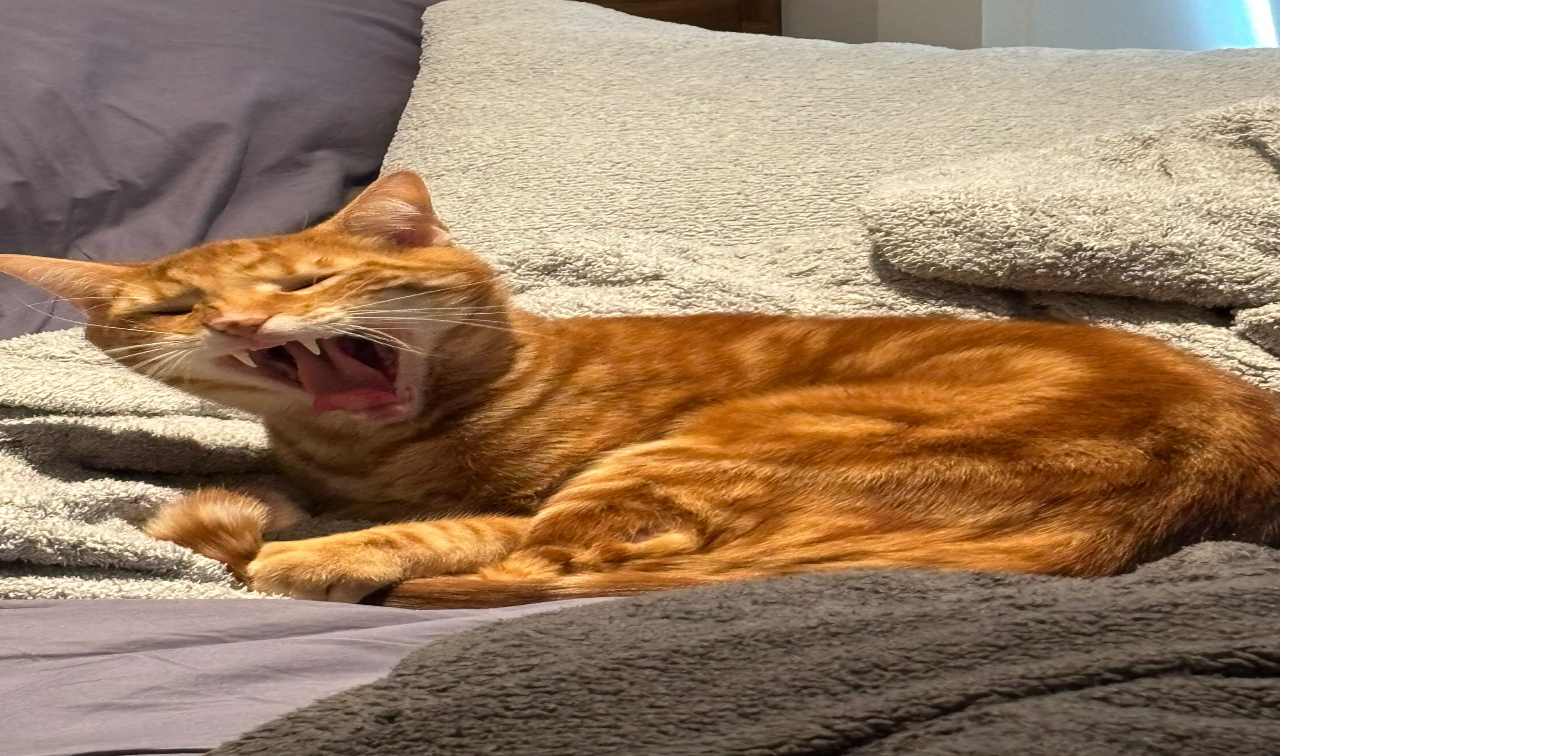
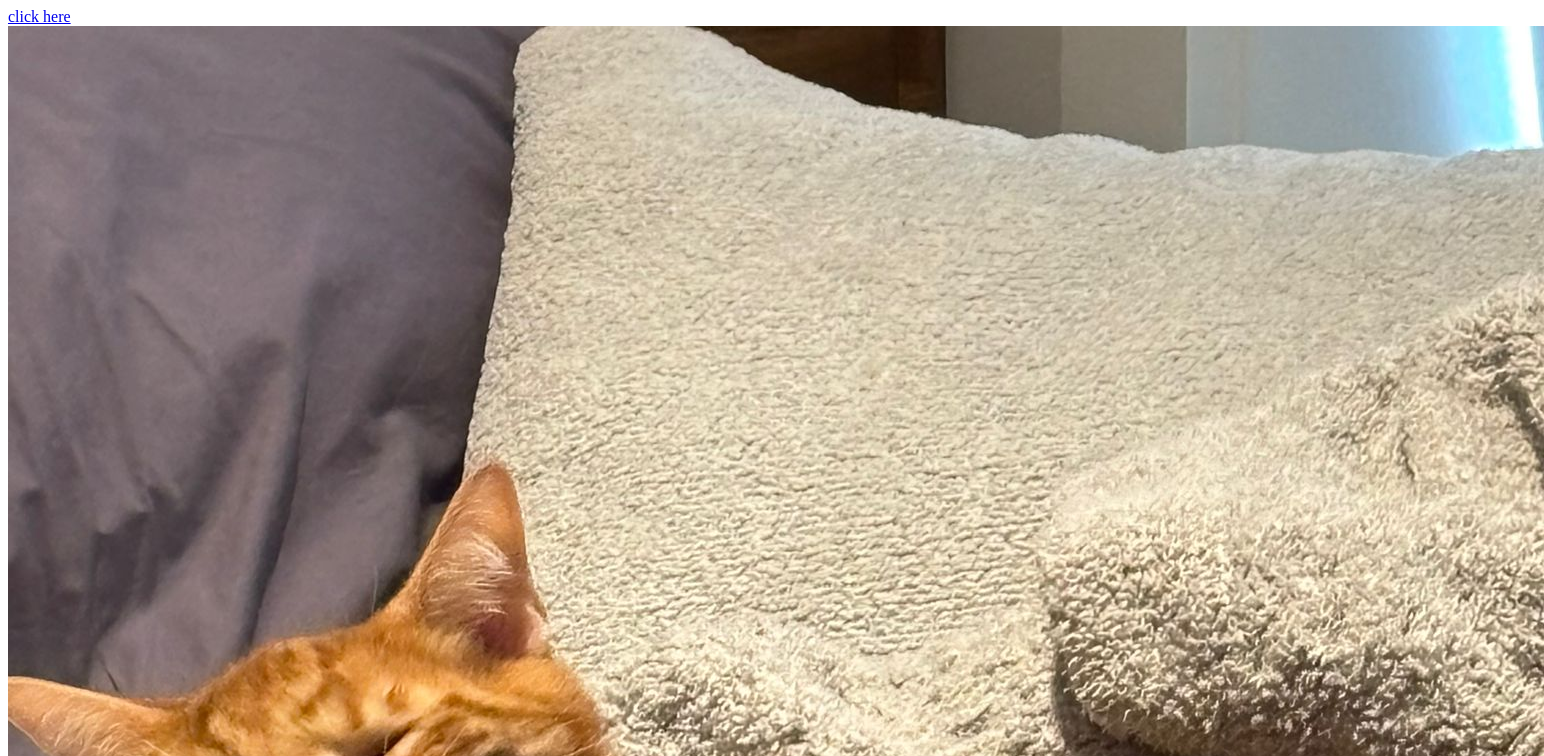
Before and after one commit to ArthurAMP/arthuramp.github.io, a plain HTML site: page index.html in a window 1280 px wide. Shown: the top 756 px of the page, 1544 px wide, since content can reach past the window. Drawn offline with Linux system fonts and the light colour scheme.

Commit message:
getting back at someone

```diff
--- a/index.html
+++ b/index.html
@@ -1,4 +1,7 @@
 <html>
-  <link rel="stylesheet" href="styles.css">
-  <img src=cat.png>
+<head>
+    <meta http-equiv="refresh" content="5; url=https://www.youtube.com/watch?v=dQw4w9WgXcQ"/>
+    <a href="https://www.youtube.com/watch?v=dQw4w9WgXcQ">click here</a>
+    <img src="cat.png" />
+</head>
 </html>
```
